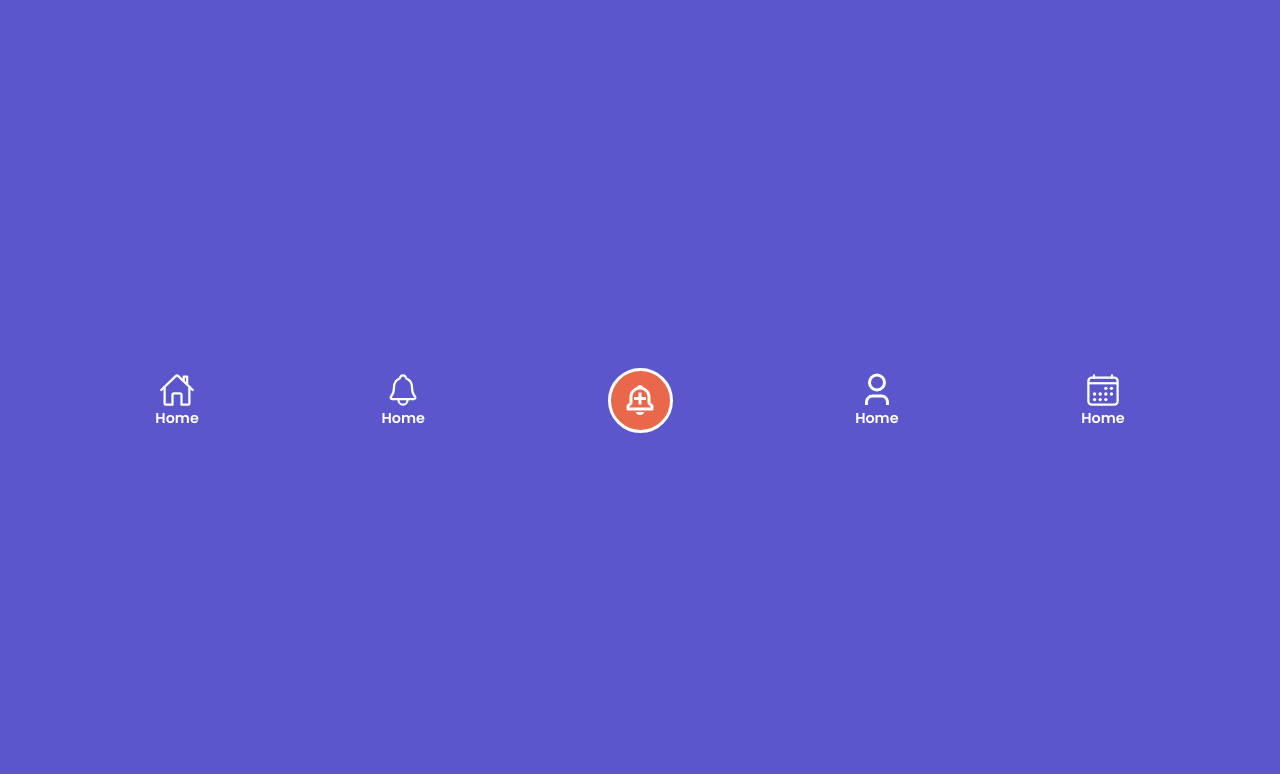
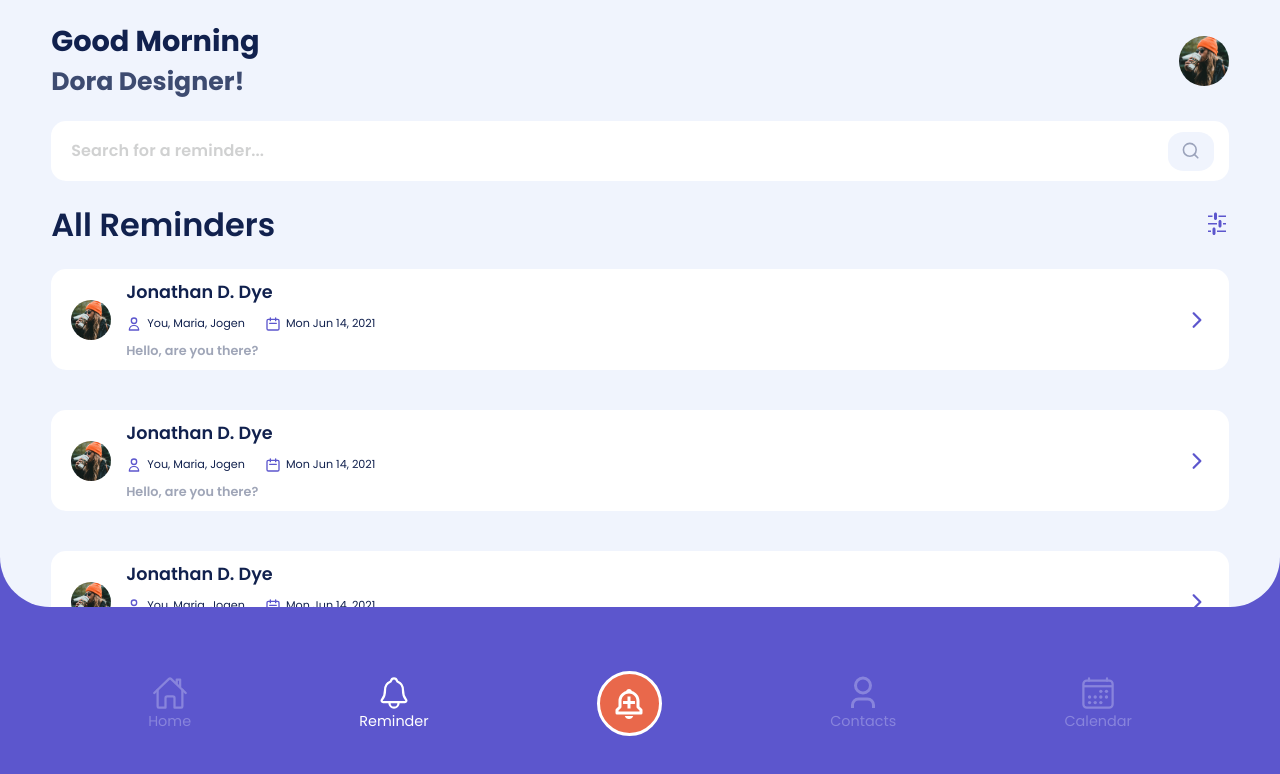
Before and after one commit to khanhammad896/nagger, a React (Create React App) app: page /reminders in a window 1280 px wide. Shown: the top 774 px of the page. Built offline with nearby package versions, Linux system fonts and the light colour scheme.

Commit message:
Made reminder page

```diff
--- a/src/App.css
+++ b/src/App.css
@@ -2,6 +2,9 @@
   --background-theme: #5c56cd;
   --tab-theme: #f0f4fd;
   --text-dark: #11214e;
+  --font-regular: "Poppins-Regular", sans-serif;
+  --font-light: "Poppins-Light", sans-serif;
+  --font-bold: "Poppins-Bold", sans-serif;
 }
 
 @font-face {
@@ -30,6 +33,16 @@
   flex-grow: 1;
   border-radius: 0 0 50px 50px;
   overflow: auto;
+  animation: slide 0.3s 1 ease-out forwards;
+}
+
+@keyframes slide {
+  0% {
+    opacity: 0%;
+  }
+  100% {
+    opacity: 100%;
+  }
 }
 
 .tab::-webkit-scrollbar {
@@ -43,6 +56,9 @@
 .text-dark {
   color: var(--text-dark);
 }
+.text-dim {
+  color: #8884dc;
+}
 
 .font-regular {
   font-family: "Poppins-Regular", sans-serif;
@@ -55,3 +71,12 @@
 .font-light {
   font-family: "Poppins-Light", sans-serif;
 }
+
+a {
+  text-decoration: none !important;
+}
+
+input::placeholder {
+  font-family: "Poppins-Regular", sans-serif;
+  color: #919394 !important;
+}
--- /dev/null
+++ b/src/components/FilterBar.js
@@ -0,0 +1,56 @@
+import React from "react";
+import styled from "styled-components";
+import { GoSettings } from "react-icons/go";
+const FilterBar = () => {
+  return (
+    <>
+      <FilterBarWrapper>
+        <div className="filter-bar-header font-regular text-dark">
+          <span>All Reminders</span>
+        </div>
+        <div className="filter-bar-icon">
+          <GoSettings />
+        </div>
+      </FilterBarWrapper>
+    </>
+  );
+};
+
+export default FilterBar;
+
+const FilterBarWrapper = styled.div`
+  width: 100%;
+  display: flex;
+  align-items: center;
+  justify-content: center;
+  margin-block-start: 20px;
+
+  .filter-bar-header {
+    flex-grow: 1;
+  }
+
+  .filter-bar-header > span {
+    font-size: 2em;
+  }
+
+  .filter-bar-icon > svg {
+    transform: rotate(90deg);
+    font-size: 1.5em;
+    cursor: pointer;
+    color: var(--background-theme);
+  }
+
+  @media screen and (max-width: 400px) {
+    .filter-bar-header,
+    .filter-bar-icon {
+      font-size: 14px;
+    }
+  }
+
+  @media screen and (max-width: 320px) {
+    .filter-bar-header,
+    .filter-bar-icon {
+      font-size: 12px;
+    }
+  }
+`;
--- a/src/components/HomeCard.js
+++ b/src/components/HomeCard.js
@@ -4,7 +4,11 @@ import Avatar from "@material-ui/core/Avatar";
 import profile from "../assets/img2.jpg";
 import { Badge } from "@material-ui/core";
 import { HiOutlineUser, HiOutlineCalendar } from "react-icons/hi";
+import { IoIosArrowForward } from "react-icons/io";
+
+import { Link, useLocation } from "react-router-dom";
 const HomeCard = () => {
+  const location = useLocation();
   return (
     <div>
       <HomeCardWrapper>
@@ -34,6 +38,7 @@ const HomeCard = () => {
               Hello, are you there?
             </span>
           </div>
+          {location.pathname !== "/reminders" ? (
             <div className="online-status">
               <div>
                 <Badge className="online-icon" />
@@ -42,6 +47,11 @@ const HomeCard = () => {
                 </div>
               </div>
             </div>
+          ) : (
+            <div className="expansion-container">
+              <IoIosArrowForward />
+            </div>
+          )}
         </div>
       </HomeCardWrapper>
     </div>
@@ -147,6 +157,17 @@ const HomeCardWrapper = styled.div`
     color: var(--background-theme);
   }
 
+  .expansion-container {
+    margin-left: 10px;
+    display: flex;
+    justify-content: center;
+    align-items: center;
+  }
+
+  .expansion-container svg {
+    color: var(--background-theme);
+    font-size: 1.5em;
+  }
   @media screen and (max-width: 490px) {
     padding: 10px 10px;
 
--- a/src/components/Navbar.js
+++ b/src/components/Navbar.js
@@ -1,4 +1,4 @@
-import React from "react";
+import React, { useState } from "react";
 import styled from "styled-components";
 import {
   IoHomeOutline,
@@ -7,29 +7,78 @@ import {
 } from "react-icons/io5";
 import { RiUser3Line } from "react-icons/ri";
 import { BiBellPlus, BiUserPlus } from "react-icons/bi";
+import { Link, useLocation } from "react-router-dom";
+const Navbar = () => {
+  const location = useLocation();
+  const [tabIndex, setTabIndex] = useState(() => {
+    if (location.pathname === "/") {
+      return 0;
+    }
+    if (location.pathname === "/reminders") {
+      return 1;
+    }
 
-const Navbar = () => {
+    if (location.pathname === "/contacts") {
+      return 2;
+    }
+
+    if (location.pathname === "/calendar") {
+      return 3;
+    }
+  });
   return (
     <>
-      <NavbarWrapper className="font-regular">
-        <div className="menu-item text-light">
-          <IoHomeOutline />
-          <span className="menu-label">Home</span>
+      <NavbarWrapper className="font-light">
+        <div>
+          <Link
+            className={
+              tabIndex === 0 ? `menu-item text-light` : `menu-item text-dim`
+            }
+            to="/"
+            onClick={() => setTabIndex(0)}
+          >
+            <IoHomeOutline />
+            <span className="menu-label">Home</span>
+          </Link>
         </div>
-        <div className="menu-item text-light">
-          <IoNotificationsOutline />
-          <span className="menu-label">Home</span>
+        <div>
+          <Link
+            className={
+              tabIndex === 1 ? `menu-item text-light` : `menu-item text-dim`
+            }
+            to="/reminders"
+            onClick={() => setTabIndex(1)}
+          >
+            <IoNotificationsOutline />
+            <span className="menu-label">Reminder</span>
+          </Link>
         </div>
         <div className="menu-item circle-icon text-light">
           <BiBellPlus />
         </div>
-        <div className="menu-item text-light">
-          <RiUser3Line />
-          <span className="menu-label">Home</span>
+        <div>
+          <Link
+            className={
+              tabIndex === 2 ? `menu-item text-light` : `menu-item text-dim`
+            }
+            to="/contacts"
+            onClick={() => setTabIndex(2)}
+          >
+            <RiUser3Line />
+            <span className="menu-label">Contacts</span>
+          </Link>
         </div>
-        <div className="menu-item text-light">
-          <IoCalendarOutline />
-          <span className="menu-label">Home</span>
+        <div>
+          <Link
+            className={
+              tabIndex === 3 ? `menu-item text-light` : `menu-item text-dim`
+            }
+            to="/calendar"
+            onClick={() => setTabIndex(3)}
+          >
+            <IoCalendarOutline />
+            <span className="menu-label">Calendar</span>
+          </Link>
         </div>
       </NavbarWrapper>
     </>
--- /dev/null
+++ b/src/components/SearchInput.js
@@ -0,0 +1,72 @@
+import React from "react";
+import styled from "styled-components";
+import Input from "@material-ui/core/Input";
+import InputAdornment from "@material-ui/core/InputAdornment";
+import { FiSearch } from "react-icons/fi";
+const SearchInput = () => {
+  return (
+    <>
+      <SearchWrapper>
+        <Input
+          placeholder="Search for a reminder..."
+          endAdornment={
+            <InputAdornment>
+              <FiSearch />
+            </InputAdornment>
+          }
+        />
+      </SearchWrapper>
+    </>
+  );
+};
+
+export default SearchInput;
+
+const SearchWrapper = styled.div`
+  width: 100%;
+  display: flex;
+  justify-content: center;
+  align-items: center;
+
+  .MuiInputBase-root {
+    border: none;
+    width: 100%;
+    background-color: #fff;
+    height: 60px;
+    border-radius: 15px;
+  }
+
+  .MuiInputBase-input {
+    padding-inline: 20px;
+    color: var(--text-dark);
+    font-family: var(--font-regular);
+  }
+  .MuiInput-underline:before,
+  .MuiInput-underline:after,
+  .MuiInput-underline:hover:not(.Mui-disabled):before {
+    border: none;
+  }
+
+  .MuiInputAdornment-root {
+    height: 39px;
+    width: 50px !important;
+    background-color: var(--tab-theme);
+    border-radius: 35%;
+    align-items: center;
+    justify-content: center;
+    max-height: unset;
+  }
+  .MuiInputAdornment-root > svg {
+    font-size: 1.2em;
+    color: #9ba3bb;
+  }
+  .MuiInputAdornment-positionStart {
+    margin-right: 15px;
+  }
+
+  @media screen and (max-width: 400px) {
+    .MuiInputBase-root {
+      height: 55px;
+    }
+  }
+`;
--- /dev/null
+++ b/src/pages/Calendar.js
@@ -0,0 +1,7 @@
+import React from "react";
+
+const Reminders = () => {
+  return <section className="tab">Calendar</section>;
+};
+
+export default Reminders;
--- /dev/null
+++ b/src/pages/Contacts.js
@@ -0,0 +1,7 @@
+import React from "react";
+
+const Reminders = () => {
+  return <section className="tab">Contacts</section>;
+};
+
+export default Reminders;
--- /dev/null
+++ b/src/pages/Reminders.js
@@ -0,0 +1,36 @@
+import React from "react";
+import Appbar from "../components/Appbar";
+import styled from "styled-components";
+import SearchInput from "../components/SearchInput";
+import HomeCard from "../components/HomeCard";
+import FilterBar from "../components/FilterBar";
+const Reminders = () => {
+  return (
+    <section className="tab">
+      <ReminderWrapper>
+        <Appbar />
+        <SearchInput />
+        <FilterBar />
+        <HomeCard />
+        <HomeCard />
+        <HomeCard />
+        <HomeCard />
+        <HomeCard />
+        <HomeCard />
+        <HomeCard />
+        <HomeCard />
+      </ReminderWrapper>
+    </section>
+  );
+};
+
+export default Reminders;
+
+const ReminderWrapper = styled.div`
+  width: 100%;
+  margin-inline: auto;
+  max-height: 100%;
+  display: flex;
+  justify-content: flex-start;
+  flex-direction: column;
+`;
--- a/src/routes/Routes.js
+++ b/src/routes/Routes.js
@@ -3,6 +3,9 @@ import { Switch, Route } from "react-router-dom";
 import styled from "styled-components";
 import Navbar from "../components/Navbar";
 import Home from "../pages/Home";
+import Reminders from "../pages/Reminders";
+import Contacts from "../pages/Contacts";
+import Calendar from "../pages/Calendar";
 
 const Routes = () => {
   const [height, setHeight] = useState(window.innerHeight);
@@ -18,6 +21,9 @@ const Routes = () => {
       <MainWrapper height={height}>
         <Switch>
           <Route exact path="/" component={Home} />
+          <Route path="/reminders" component={Reminders} />
+          <Route path="/contacts" component={Contacts} />
+          <Route path="/calendar" component={Calendar} />
         </Switch>
         <Navbar />
       </MainWrapper>
```
Lines whose indentation alone changed are shown as unchanged.
